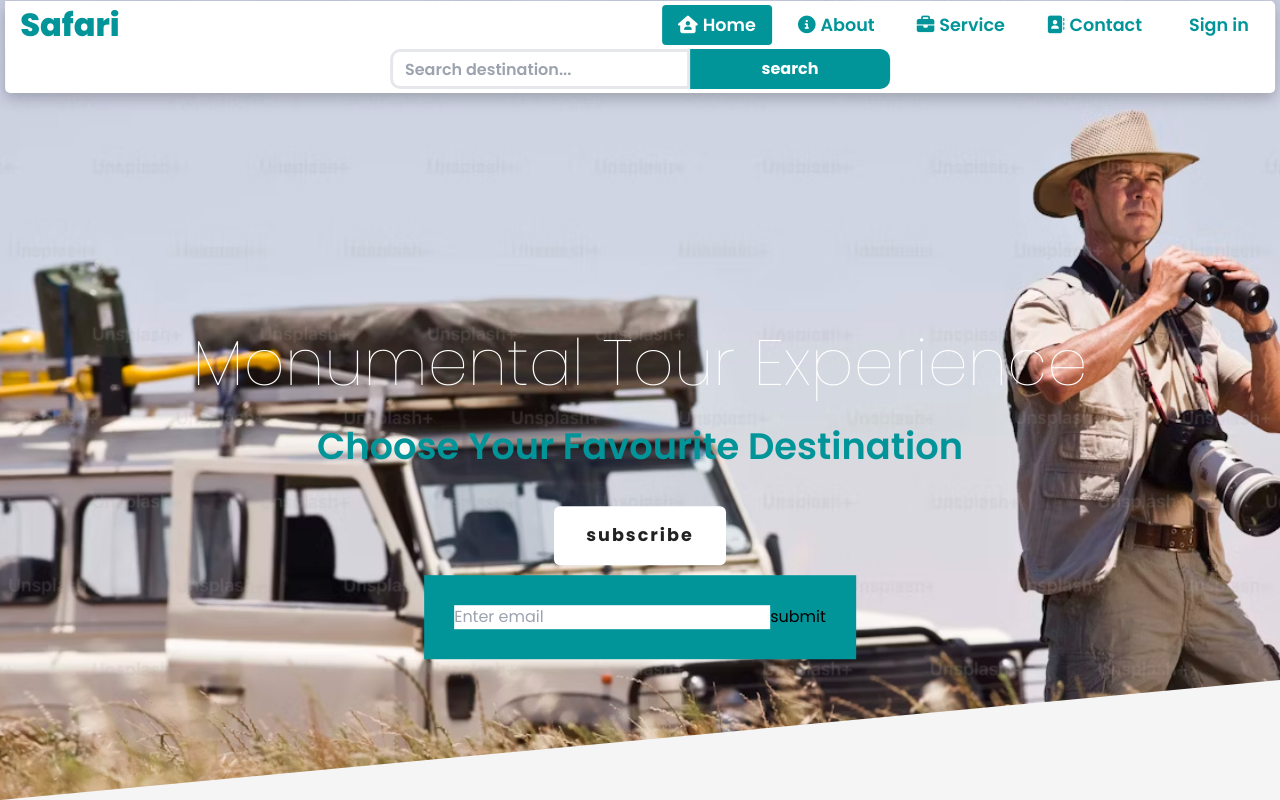
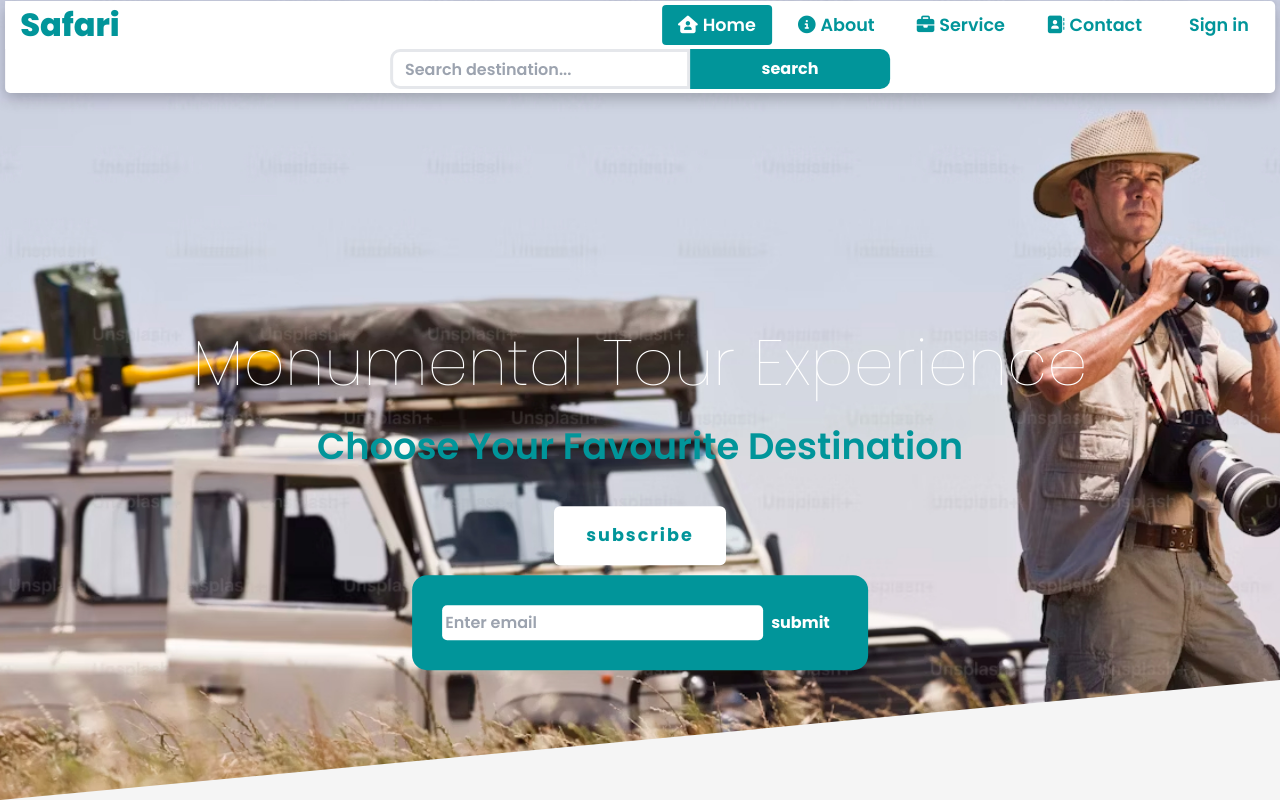
Before and after one commit to arnold-0803/Safari-Front-end-Web-Project, a React (Create React App) app: page / in a window 1280 px wide. Both pictures are taken after a click on the button "subscribe". Shown: the top 800 px of the page. Built offline with nearby package versions, Linux system fonts and the light colour scheme; the HTML template or start-up script is replaced by a standard one.

Commit message:
added some styles

```diff
--- a/src/components/SubcribeButton.js
+++ b/src/components/SubcribeButton.js
@@ -2,10 +2,17 @@
 
 function SubcribeButton() {
   return (
-    <div className='absolute top-[101%] left-[50%] translate-x-[-50%] p-[10px]'>
-      <form className='flex bg-[#01959a] p-[30px]'>
-        <input type="email" placeholder='Enter email' required/>
-        <input type="submit" value="submit" />
+    <div className='absolute top-[101%] left-[50%] translate-x-[-50%] p-[10px]
+     flex justify-center items-center'>
+      <form className='flex bg-[#01959a] p-[30px] max-[340px]:flex-col gap-y-[10px]
+        rounded-[15px]'>
+        <input className='max-[767px]:w-[200px] h-[35px] rounded-[5px] px-[3px]
+          outline-none font-semibold'
+          type="email" placeholder='Enter email' required
+        />
+        <input className='text-[#fff] font-bold px-[8px]'
+          type="submit" value="submit"
+        />
       </form>
     </div>
   )
--- a/src/index.css
+++ b/src/index.css
@@ -71,7 +71,7 @@
 
 .hero-text .show{
   @apply bg-[#fff] p-[1rem_2rem] rounded-[6px] text-[1.1rem] font-bold
-  tracking-[2px] text-[#222] hover:bg-[#01959a] hover:text-[#fff];
+  tracking-[2px] text-[#01959a] hover:bg-[#01959a] hover:text-[#fff];
 }
 
 .sub-hero{
```
